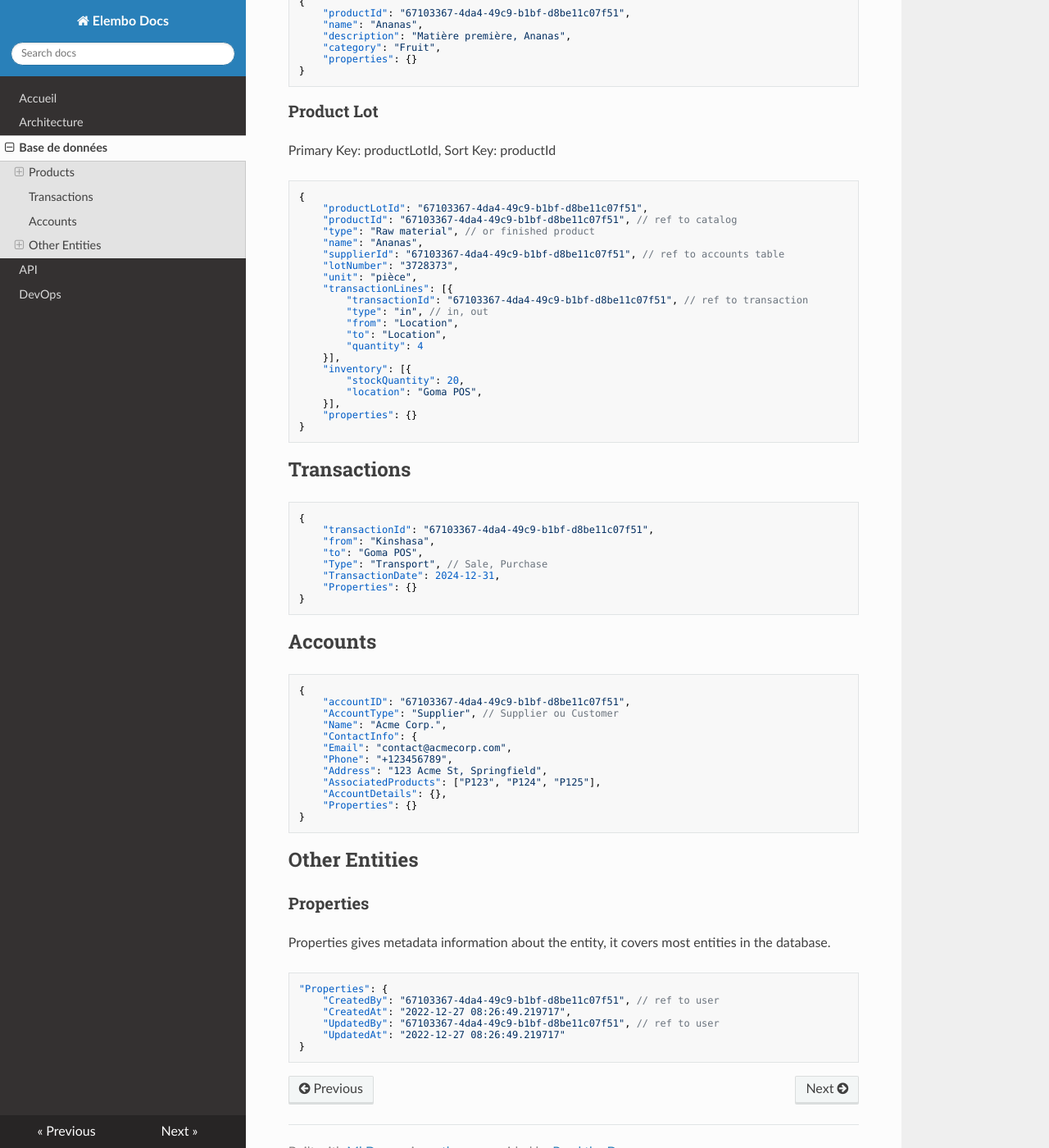
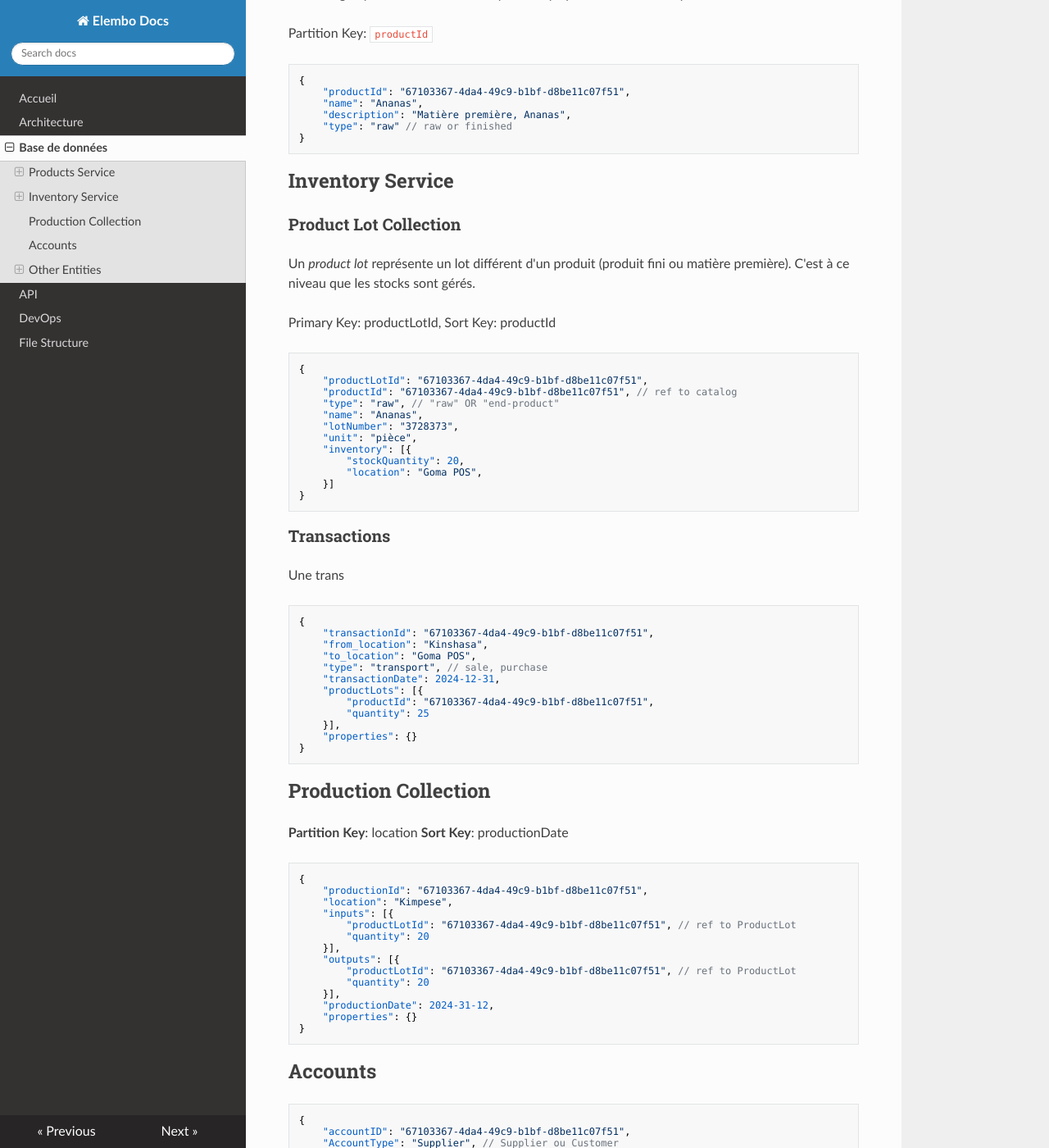
Before and after one commit to nov-kg/riverdelta-docs, an MkDocs documentation site: the page built from docs/database.md, in a window 1280 px wide and 1400 px high, scrolled down 333 px. Shown: the whole window at 82% size. Built offline with MkDocs 1.6.1, drawn with Linux system fonts in a browser that asks for light colours; nearby versions of some CDN libraries; some of the changed text lies outside the part shown.

````diff
--- a/docs/database.md
+++ b/docs/database.md
@@ -1,53 +1,74 @@
 # Base de donnée
+La base de donnée est organisée également selon les service présentés dans [[architecture.md]]
 
-## Products
-### Product Catalog Item
+## Products Service
+### Product Catalog Collection
+Le catalogue produit fournit tous les _product_ qui peuvent être utilisé par les autres services.
+
 Partition Key: `productId`
 ```json
 {
     "productId": "67103367-4da4-49c9-b1bf-d8be11c07f51",
     "name": "Ananas",
     "description": "Matière première, Ananas",
-    "category": "Fruit",
-    "properties": {}
+    "type": "raw" // raw or finished
 }
 ```
-### Product Lot
+
+## Inventory Service
+### Product Lot Collection
+Un _product lot_ représente un lot différent d'un produit (produit fini ou matière première). C'est à ce niveau que les stocks sont gérés.
+
 Primary Key: productLotId,
 Sort Key: productId
 ```json
 {
     "productLotId": "67103367-4da4-49c9-b1bf-d8be11c07f51",
     "productId": "67103367-4da4-49c9-b1bf-d8be11c07f51", // ref to catalog
-    "type": "Raw material", // or finished product
+    "type": "raw", // "raw" OR "end-product"
     "name": "Ananas",
-    "supplierId": "67103367-4da4-49c9-b1bf-d8be11c07f51", // ref to accounts table
     "lotNumber": "3728373",
     "unit": "pièce",
-    "transactionLines": [{
-        "transactionId": "67103367-4da4-49c9-b1bf-d8be11c07f51", // ref to transaction
-        "type": "in", // in, out
-        "from": "Location",
-        "to": "Location",
-        "quantity": 4
-    }],
     "inventory": [{
         "stockQuantity": 20,
         "location": "Goma POS",
+    }]
+}
+```
+### Transactions
+Une trans
+```json
+{
+    "transactionId": "67103367-4da4-49c9-b1bf-d8be11c07f51",
+    "from_location": "Kinshasa",
+    "to_location": "Goma POS",
+    "type": "transport", // sale, purchase
+    "transactionDate": 2024-12-31,
+    "productLots": [{
+        "productId": "67103367-4da4-49c9-b1bf-d8be11c07f51",
+        "quantity": 25
     }],
     "properties": {}
 }
 ```
 
-## Transactions
+## Production Collection
+**Partition Key**: location
+**Sort Key**: productionDate
 ```json
 {
-    "transactionId": "67103367-4da4-49c9-b1bf-d8be11c07f51",
-    "from": "Kinshasa",
-    "to": "Goma POS",
-    "Type": "Transport", // Sale, Purchase
-    "TransactionDate": 2024-12-31,
-    "Properties": {}
+    "productionId": "67103367-4da4-49c9-b1bf-d8be11c07f51",
+    "location": "Kimpese",
+    "inputs": [{
+        "productLotId": "67103367-4da4-49c9-b1bf-d8be11c07f51", // ref to ProductLot
+        "quantity": 20
+    }],
+    "outputs": [{
+        "productLotId": "67103367-4da4-49c9-b1bf-d8be11c07f51", // ref to ProductLot
+        "quantity": 20
+    }],
+    "productionDate": 2024-31-12,
+    "properties": {}
 }
 ```
 
@@ -71,7 +92,7 @@ Sort Key: productId
 ### Properties
 Properties gives metadata information about the entity, it covers most entities in the database.
 ```json
-"Properties": {
+"properties": {
     "CreatedBy": "67103367-4da4-49c9-b1bf-d8be11c07f51", // ref to user
     "CreatedAt": "2022-12-27 08:26:49.219717",
     "UpdatedBy": "67103367-4da4-49c9-b1bf-d8be11c07f51", // ref to user
--- a/mkdocs.yml
+++ b/mkdocs.yml
@@ -5,6 +5,7 @@ nav:
 - Base de données: database.md
 - API: api.md
 - DevOps: devops.md
+- File Structure: file-structure.md
 theme:
   name: 'readthedocs'
   color_mode: 'dark'
````
Also changed, not shown: README.md (+7 -0 lines), docs/api.md (+51 -28 lines), docs/architecture.md (+10 -10 lines), docs/dependencies.md (+3 -1 lines), docs/devops.md (+5 -1 lines).
